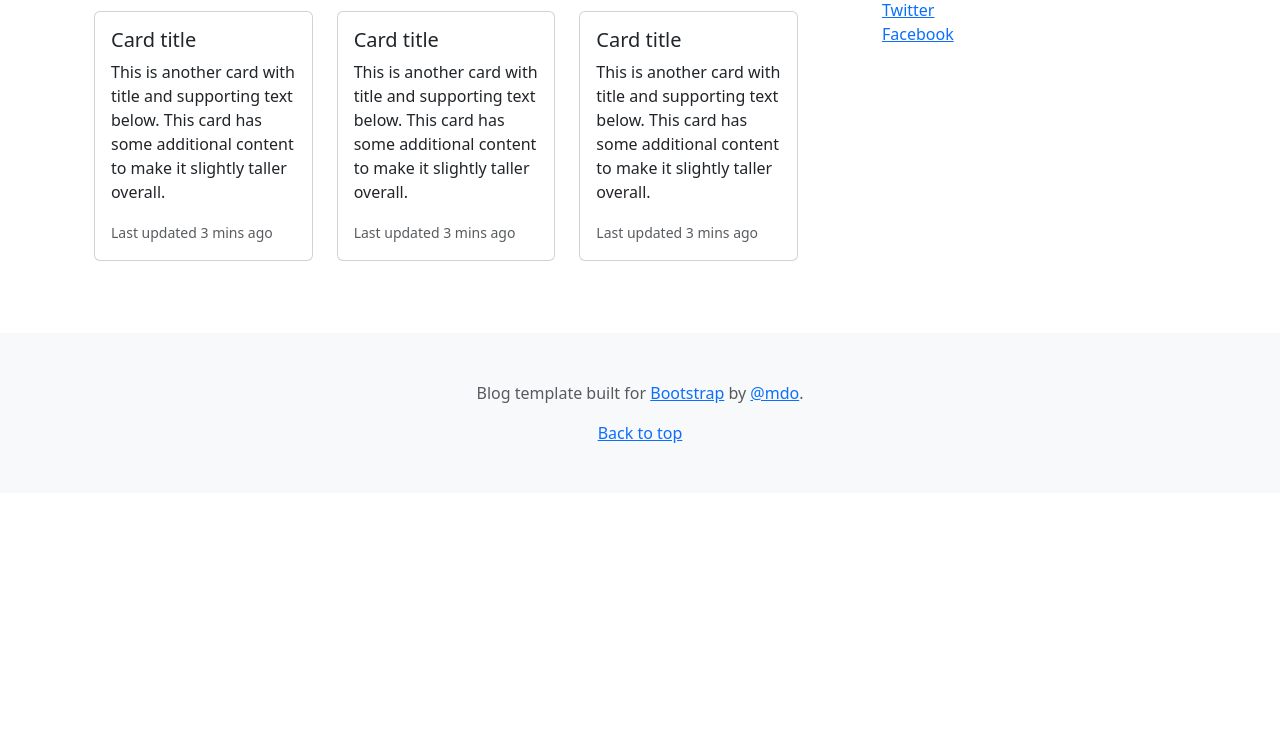
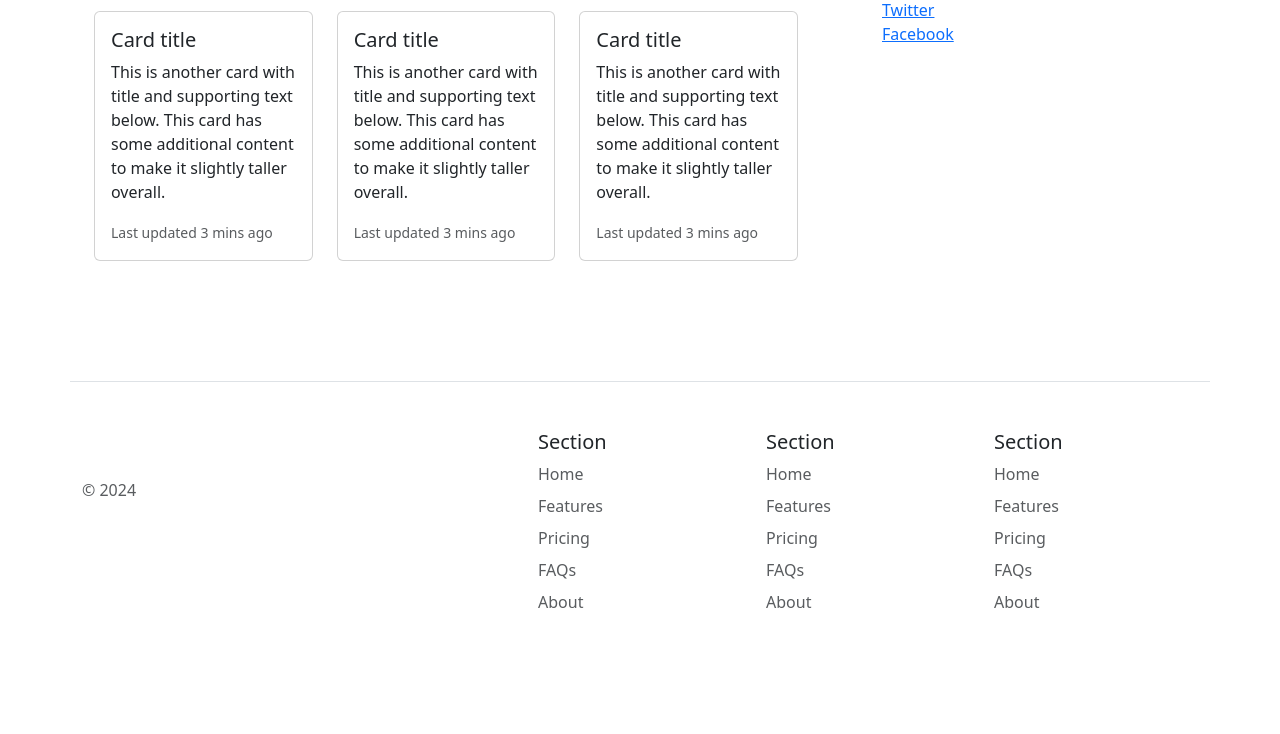
Before and after one commit to Muliika/bariziv3, a Django app: page / in a window 1280 px wide. Shown: the part 1942-2676 px from the top of the page. Before the commit the page ends 2385 px from the top, so only its background shows below. Run offline with Django 5.2, Linux system fonts and the light colour scheme.

Commit message:
added footer section

```diff
--- /dev/null
+++ b/src/templates/partials/footer/footer.html
@@ -0,0 +1,47 @@
+<div class="container">
+  <footer class="row row-cols-1 row-cols-sm-2 row-cols-md-5 py-5 my-5 border-top">
+    <div class="col mb-3">
+      <a href="/" class="d-flex align-items-center mb-3 link-body-emphasis text-decoration-none">
+        <svg class="bi me-2" width="40" height="32"><use xlink:href="#bootstrap"/></svg>
+      </a>
+      <p class="text-body-secondary">&copy; 2024</p>
+    </div>
+
+    <div class="col mb-3">
+
+    </div>
+
+    <div class="col mb-3">
+      <h5>Section</h5>
+      <ul class="nav flex-column">
+        <li class="nav-item mb-2"><a href="#" class="nav-link p-0 text-body-secondary">Home</a></li>
+        <li class="nav-item mb-2"><a href="#" class="nav-link p-0 text-body-secondary">Features</a></li>
+        <li class="nav-item mb-2"><a href="#" class="nav-link p-0 text-body-secondary">Pricing</a></li>
+        <li class="nav-item mb-2"><a href="#" class="nav-link p-0 text-body-secondary">FAQs</a></li>
+        <li class="nav-item mb-2"><a href="#" class="nav-link p-0 text-body-secondary">About</a></li>
+      </ul>
+    </div>
+
+    <div class="col mb-3">
+      <h5>Section</h5>
+      <ul class="nav flex-column">
+        <li class="nav-item mb-2"><a href="#" class="nav-link p-0 text-body-secondary">Home</a></li>
+        <li class="nav-item mb-2"><a href="#" class="nav-link p-0 text-body-secondary">Features</a></li>
+        <li class="nav-item mb-2"><a href="#" class="nav-link p-0 text-body-secondary">Pricing</a></li>
+        <li class="nav-item mb-2"><a href="#" class="nav-link p-0 text-body-secondary">FAQs</a></li>
+        <li class="nav-item mb-2"><a href="#" class="nav-link p-0 text-body-secondary">About</a></li>
+      </ul>
+    </div>
+
+    <div class="col mb-3">
+      <h5>Section</h5>
+      <ul class="nav flex-column">
+        <li class="nav-item mb-2"><a href="#" class="nav-link p-0 text-body-secondary">Home</a></li>
+        <li class="nav-item mb-2"><a href="#" class="nav-link p-0 text-body-secondary">Features</a></li>
+        <li class="nav-item mb-2"><a href="#" class="nav-link p-0 text-body-secondary">Pricing</a></li>
+        <li class="nav-item mb-2"><a href="#" class="nav-link p-0 text-body-secondary">FAQs</a></li>
+        <li class="nav-item mb-2"><a href="#" class="nav-link p-0 text-body-secondary">About</a></li>
+      </ul>
+    </div>
+  </footer>
+</div>
--- a/src/templates/partials/home/main.html
+++ b/src/templates/partials/home/main.html
@@ -171,11 +171,6 @@
 
     </main>
 
-    <footer class="py-5 text-center text-body-secondary bg-body-tertiary">
-      <p>Blog template built for <a href="https://getbootstrap.com/">Bootstrap</a> by <a href="https://twitter.com/mdo">@mdo</a>.</p>
-      <p class="mb-0">
-        <a href="#">Back to top</a>
-      </p>
-    </footer>
+    {% include 'partials/footer/footer.html' %}
 
 </div>
```
